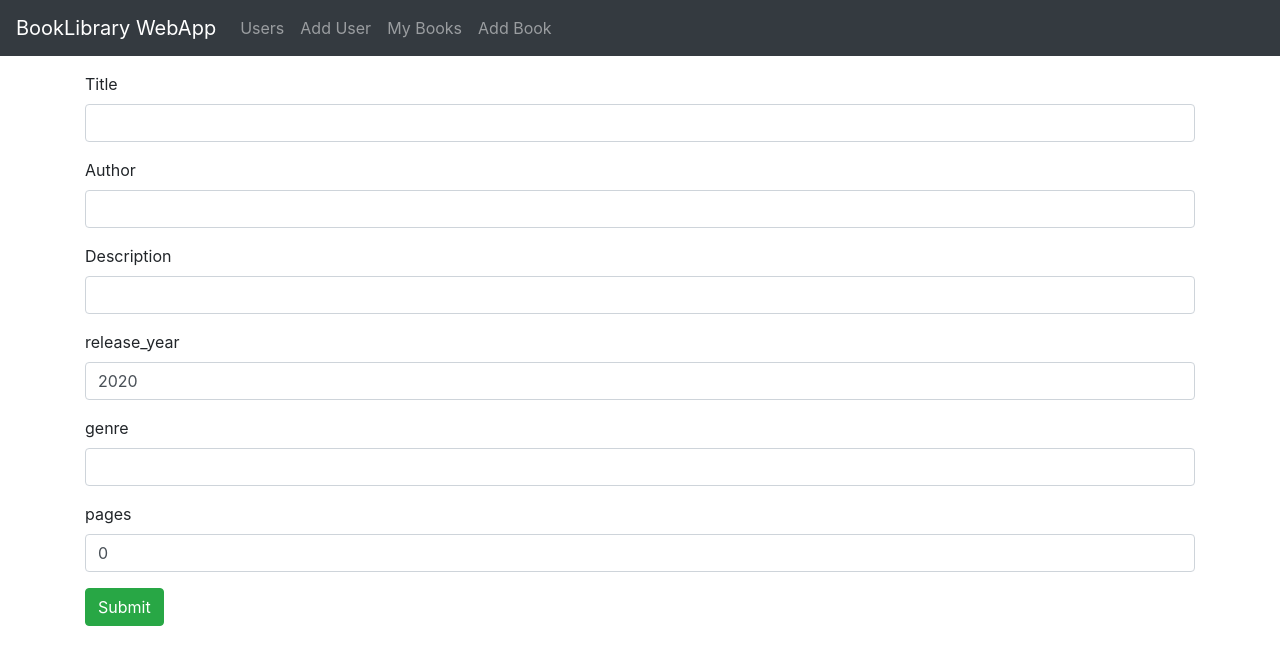
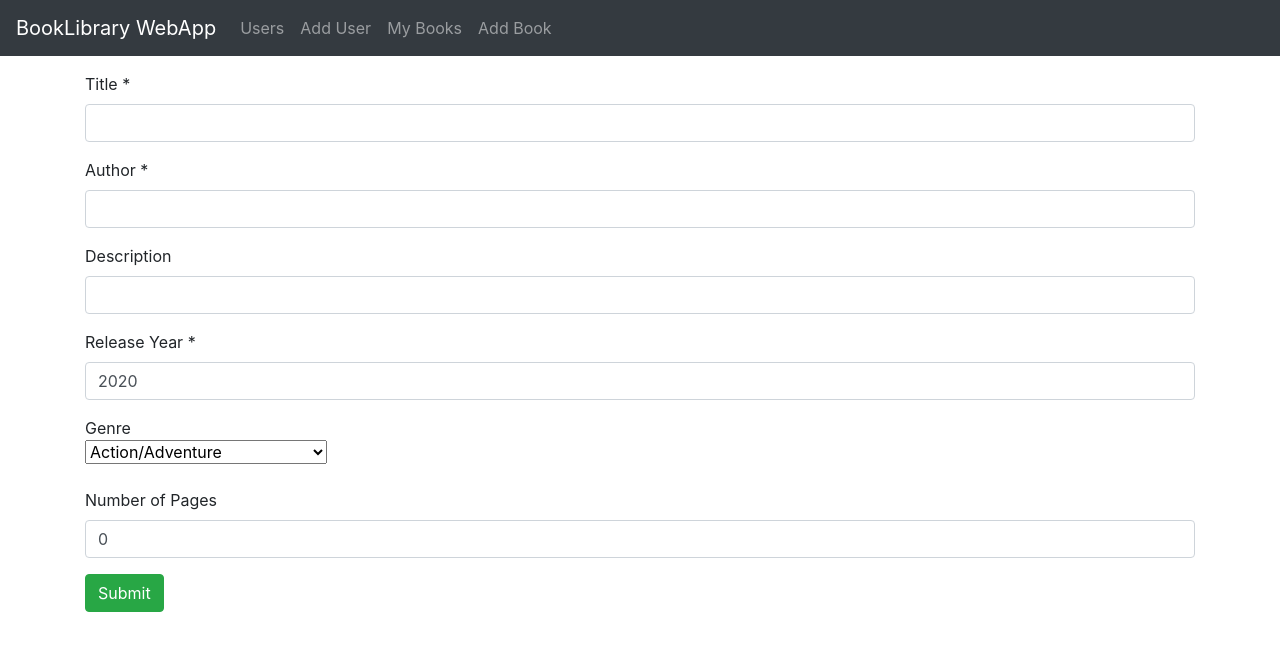
Before and after one commit to tavaresrodrigo/book-crud, a React (Create React App) app in the folder react-frontend/: page /add in a window 1280 px wide. Shown: the top 664 px of the page. Built offline with nearby package versions, Linux system fonts and the light colour scheme.

Commit message:
Basic Validation Books
Added some basic validation when adding books

```diff
--- a/react-frontend/src/components/add-book.component.js
+++ b/react-frontend/src/components/add-book.component.js
@@ -121,7 +121,7 @@ export default class AddBook extends Component {
         ) : (
           <div>
             <div className="form-group">
-              <label htmlFor="title">Title</label>
+              <label htmlFor="title">Title *</label>
               <input
                 type="text"
                 className="form-control"
@@ -134,11 +134,12 @@ export default class AddBook extends Component {
             </div>
 
             <div className="form-group">
-                <label htmlFor="author">Author</label>
+                <label htmlFor="author">Author *</label>
                 <input
                   type="text"
                   className="form-control"
                   id="author"
+                  required
                   value={this.state.author}
                   onChange={this.onChangeAuthor}
                   name="author"
@@ -156,29 +157,35 @@ export default class AddBook extends Component {
                 />
               </div>
               <div className="form-group">
-                <label htmlFor="release_year">release_year</label>
+                <label htmlFor="release_year">Release Year *</label>
                 <input
                   type="text"
                   className="form-control"
                   id="release_year"
+                  required
                   value={this.state.release_year}
                   onChange={this.onChangeRelease_year}
                   name="release_year"
+                  maxLength={4}
                 />
               </div>
               <div className="form-group">
-                <label htmlFor="genre">genre</label>
-                <input
-                  type="text"
-                  className="form-control"
-                  id="genre"
-                  value={this.state.genre}
-                  onChange={this.onChangeGenre}
-                  name="genre"
-                />
+                <label htmlFor="genre"> Genre  <br></br>
+                  <select value={this.state.genre} onChange={this.onChangeGenre}>
+                    <option value="Action/Adventure">Action/Adventure</option>
+                    <option value="Fantasy">Fantasy</option>
+                    <option value="Horror">Horror</option>
+                    <option value="Romance">Romance</option>
+                    <option value="Science Fiction">Science Fiction</option>
+                    <option value="Thriller">Thriller</option>
+                    <option value="Biographies/Autobiographies">Biographies/Autobiographies</option>
+                    <option value="Classics">Classics</option>
+                    <option value="Other">Other</option>
+                  </select>
+                </label>
               </div>
               <div className="form-group">
-                <label htmlFor="pages">pages</label>
+                <label htmlFor="pages">Number of Pages</label>
                 <input
                   type="text"
                   className="form-control"
```
